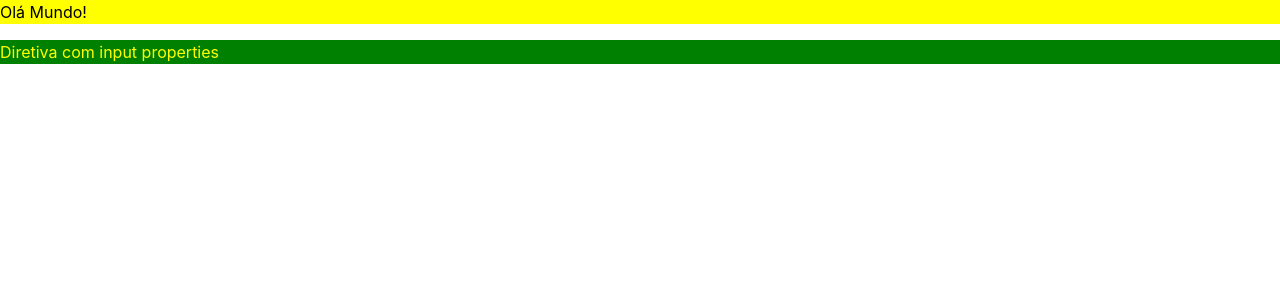
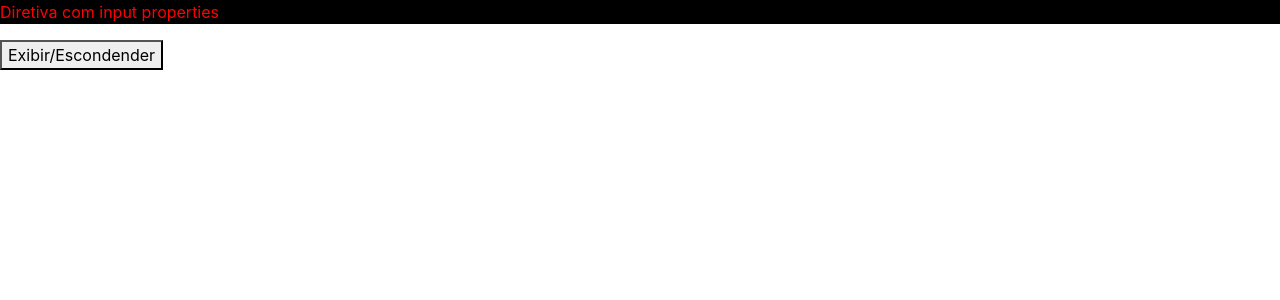
Before and after one commit to thiagomota99/ProjetosAngular, an Angular app in the folder curso-angular/: page / in a window 1280 px wide. Shown: the top 300 px of the page. Built offline with nearby package versions, Linux system fonts and the light colour scheme.

Commit message:
Exemplificando diretiva ngElse

```diff
--- a/curso-angular/src/app/app.component.html
+++ b/curso-angular/src/app/app.component.html
@@ -22,5 +22,6 @@
     </div>
 </app-ng-content -->
 <!--p fundoAmarelo>Testando diretiva de atributo personalizada</p-->
-<p highlightMouse>Olá Mundo!</p>
-<p Highlight defaultColor="green" defaultColorText="yellow">Diretiva com input properties</p>
+<p highlightMouse *ngIf="exibirConteudo">Olá Mundo!</p>
+<p Highlight defaultColor="green" defaultColorText="yellow" *ngElse="exibirConteudo">Diretiva com input properties</p>
+<button (click)="onClick()">Exibir/Escondender</button>
--- a/curso-angular/src/app/app.component.ts
+++ b/curso-angular/src/app/app.component.ts
@@ -9,8 +9,13 @@ export class AppComponent {
   title: string = 'curso-angular';
   mensagem: string = 'Operante!';
   valor: number = 10;
+  exibirConteudo: boolean = false;
 
   public getValor(valor:number): void {
     console.log(valor);
   }
+
+  public onClick() {
+    this.exibirConteudo = !this.exibirConteudo;
+  }
 }
--- a/curso-angular/src/app/diretivas/diretivas-personalizadas/ng-else.directive.ts
+++ b/curso-angular/src/app/diretivas/diretivas-personalizadas/ng-else.directive.ts
@@ -6,7 +6,7 @@
 import { Directive, Input, TemplateRef, ViewContainerRef } from '@angular/core';
 
 @Directive({
-  selector: '[NgElse]'
+  selector: '[ngElse]'
 })
 export class NgElseDirective {
 
--- a/curso-angular/src/app/diretivas/diretivas.module.ts
+++ b/curso-angular/src/app/diretivas/diretivas.module.ts
@@ -39,6 +39,7 @@ import { NgElseDirective } from './diretivas-personalizadas/ng-else.directive';
     FundoAmareloDirective,
     HighlightMouseDirective,
     HighlightDirective,
+    NgElseDirective,
   ],
   imports: [
     CommonModule
```
